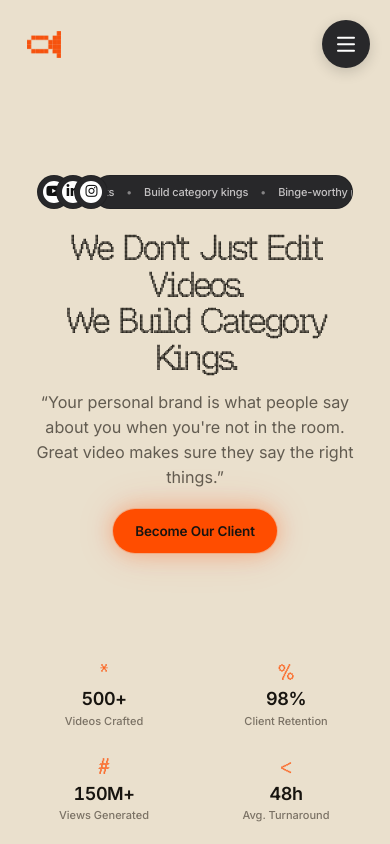
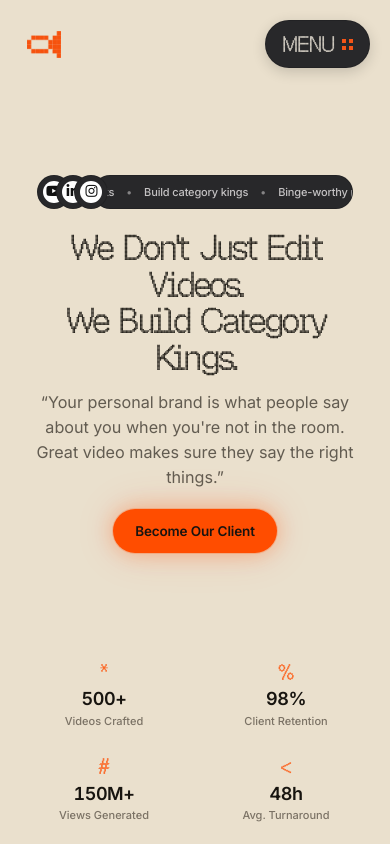
Before and after one commit to javaadde/loro.productions, a React (Vite) app: page / in a window 390 px wide. Shown: the top 844 px of the page. Built offline with nearby package versions, Linux system fonts and the light colour scheme; a web font is replaced by a local one.

Commit message:
Redo mobile menu button with text label and dot icon

```diff
--- a/src/components/site/cta-banner.tsx
+++ b/src/components/site/cta-banner.tsx
@@ -17,7 +17,7 @@ export function CtaBanner() {
         transition={{ duration: 0.8, ease: [0.22, 1, 0.36, 1] }}
         className="flex items-center gap-[clamp(20px,4vw,56px)] overflow-hidden rounded-[clamp(20px,3vw,34px)] bg-primary pl-[clamp(12px,2.4vw,28px)] pr-[clamp(22px,4.5vw,60px)] py-[clamp(26px,5vh,56px)] max-[720px]:flex-col max-[720px]:px-8 max-[720px]:text-center"
       >
-        <div className="-mb-[clamp(26px,5vh,56px)] shrink-0 self-end max-[720px]:mb-0 max-[720px]:w-full max-[720px]:self-center max-[720px]:border-b max-[720px]:border-[#17140f]/25 max-[720px]:pb-0">
+        <div className="-mb-[clamp(26px,5vh,56px)] shrink-0 self-end max-[720px]:mb-0 max-[720px]:w-full max-[720px]:self-center max-[720px]:border-b-2 max-[720px]:border-[#17140f]/25 max-[720px]:pb-0">
           <img
             src={heroImage}
             alt="CRT-monitor headed figure presenting the Loro mark"
--- a/src/components/site/mobile-menu.tsx
+++ b/src/components/site/mobile-menu.tsx
@@ -1,5 +1,4 @@
 import { AnimatePresence, motion } from "framer-motion";
-import { X } from "lucide-react";
 import { Phone } from "lucide-react";
 
 import { Button } from "@/components/ui/button";
@@ -65,9 +64,16 @@ export function MobileMenu({ open, navItems, onClose }: MobileMenuProps) {
                 type="button"
                 aria-label="Close menu"
                 onClick={onClose}
-                className="grid h-10 w-10 place-items-center rounded-full border border-black/10 bg-black text-white transition-colors duration-200 hover:bg-black/85"
+                className="inline-flex h-12 items-center gap-2 rounded-full border border-black/15 bg-[#f45517] px-4 text-[#17140f] shadow-[0_4px_14px_rgba(0,0,0,0.12)] transition-transform duration-300 active:scale-95"
               >
-                <X className="h-4 w-4" />
+                <span className="font-display text-[22px] uppercase leading-none tracking-[-0.08em]">
+                  Close
+                </span>
+                <span aria-hidden="true" className="grid rotate-45 grid-cols-2 gap-[3px]">
+                  {[0, 1, 2, 3].map((dot) => (
+                    <span key={dot} className="h-[4px] w-[4px] bg-[#17140f]" />
+                  ))}
+                </span>
               </button>
             </motion.div>
 
--- a/src/components/site/site-header.tsx
+++ b/src/components/site/site-header.tsx
@@ -70,32 +70,30 @@ export function SiteHeader({ navItems, menuOpen, onMenuToggle }: SiteHeaderProps
         aria-controls="mobileMenu"
         onClick={onMenuToggle}
         className={cn(
-          "relative hidden h-12 w-12 rounded-full bg-[#28282a] shadow-[0_4px_14px_rgba(0,0,0,0.16)] transition-colors duration-300 max-[720px]:block",
-          menuOpen && "bg-white",
+          "hidden h-12 items-center gap-2 rounded-full border border-black/15 bg-[#28282a] px-4 text-[#f8f1e4] shadow-[0_4px_14px_rgba(0,0,0,0.16)] transition-[transform,background-color,color] duration-300 active:scale-95 max-[720px]:inline-flex",
+          menuOpen && "bg-[#f45517] text-[#17140f]",
         )}
       >
-        {[0, 1, 2].map((line) => (
-          <span
-            key={line}
-            className={cn(
-              "absolute left-1/2 top-1/2 h-[1.5px] w-[18px] -translate-x-1/2 rounded-[2px] bg-white transition-all duration-300",
-              line === 1 && menuOpen && "opacity-0",
-              menuOpen && "bg-black",
-            )}
-            style={{
-              transform:
-                line === 0
-                  ? menuOpen
-                    ? "translate(-50%, -50%) rotate(45deg)"
-                    : "translate(-50%, -50%) translateY(-6.5px)"
-                  : line === 1
-                    ? "translate(-50%, -50%)"
-                    : menuOpen
-                      ? "translate(-50%, -50%) rotate(-45deg)"
-                      : "translate(-50%, -50%) translateY(6.5px)",
-            }}
-          />
-        ))}
+        <span className="font-display text-[22px] uppercase leading-none tracking-[-0.08em]">
+          {menuOpen ? "Close" : "Menu"}
+        </span>
+        <span
+          aria-hidden="true"
+          className={cn(
+            "grid grid-cols-2 gap-[3px] transition-transform duration-300",
+            menuOpen && "rotate-45",
+          )}
+        >
+          {[0, 1, 2, 3].map((dot) => (
+            <span
+              key={dot}
+              className={cn(
+                "h-[4px] w-[4px] bg-[#f45517] transition-colors duration-300",
+                menuOpen && "bg-[#17140f]",
+              )}
+            />
+          ))}
+        </span>
       </button>
     </header>
   );
```
